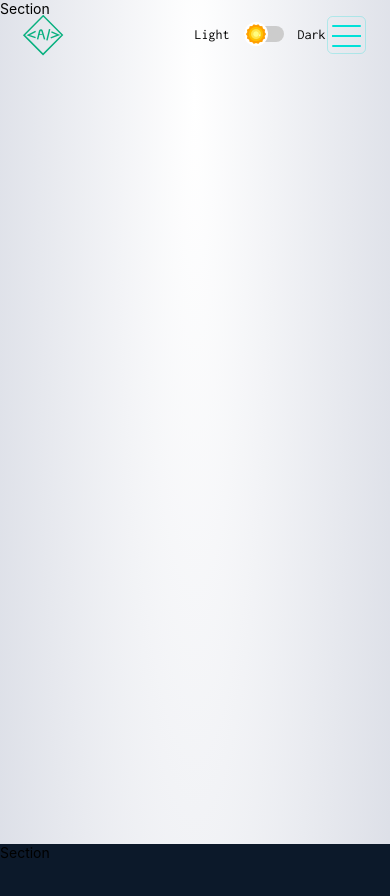
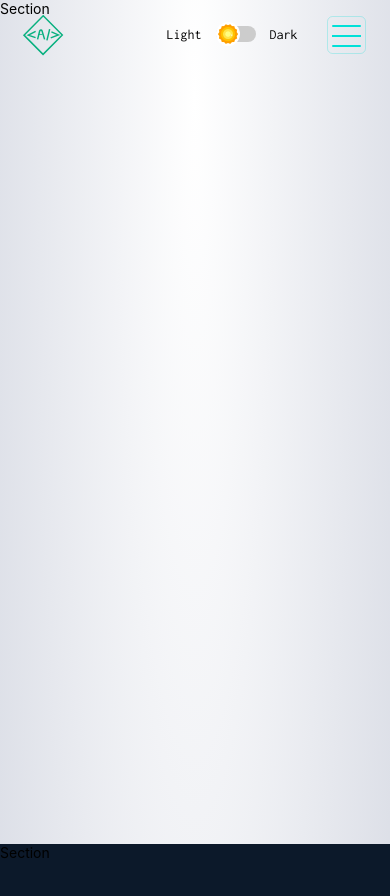
Before and after one commit to Mousticke/portfolio-new, a React (Create React App) app: page / in a window 390 px wide. Shown: the top 896 px of the page. Built offline with nearby package versions, Linux system fonts and the light colour scheme.

Commit message:
feat(style) : add global style for better render

```diff
--- a/src/components/Switch.jsx
+++ b/src/components/Switch.jsx
@@ -2,7 +2,7 @@ import React, { useContext } from 'react'
 import styled from 'styled-components'
 import night from '@resources/night.png'
 import sunny from '@resources/sunny.png'
-import { transitionAll } from '@styles'
+import { transitionAll, breakpoints } from '@styles'
 import { ThemeContext } from '../App'
 
 const SwitchContainer = styled.div`
@@ -10,6 +10,9 @@ const SwitchContainer = styled.div`
   position: relative;
   grid-area: theming;
   justify-content: center;
+  ${breakpoints.tablet`
+  justify-content: flex-end;
+  padding-right:2em;`}
 `
 
 const SwitchLabel = styled.label`
--- a/src/domains/Navbar/Navbar.jsx
+++ b/src/domains/Navbar/Navbar.jsx
@@ -47,8 +47,7 @@ const Nav = styled.nav`
   grid-template-areas:
     'logo'
     'navLinks'
-    'theming'
-    'hamburger';
+    'theming';
   align-items: center;
   position: relative;
   height: 100vh;
@@ -61,9 +60,9 @@ const Nav = styled.nav`
   height: inherit;
   width: 100%;
   grid-template-rows: 5rem;
-  grid-template-columns: 3rem minmax(auto, 1fr) 1fr 3rem;
+  grid-template-columns: 3rem minmax(auto, 1fr) 3rem;
   grid-template-areas:
-    "logo navLinks theming hamburger";
+    "logo theming hamburger";
   `};
 `
 
--- a/src/styles/GlobalStyle.js
+++ b/src/styles/GlobalStyle.js
@@ -9,10 +9,17 @@ const GlobalStyle = createGlobalStyle`
     box-sizing: border-box;
     width: 100%;
     font-size: ${fonts.size.root_giant};
-    ${breakpoints.giant`font-size: ${fonts.size.root_giant};`};
-    ${breakpoints.bigDesktop`font-size: ${fonts.size.root_bigDesktop};`};
-    ${breakpoints.desktop`font-size: ${fonts.size.root};`};
-    ${breakpoints.phablet`font-size: ${fonts.size.root_small};`};
+    /* Prevents iOS text size adjust after orientation change, without disabling user zoom */
+    -webkit-text-size-adjust: ${fonts.size.root_giant};
+    -ms-text-size-adjust: ${fonts.size.root_giant};
+    ${breakpoints.giant`font-size: ${fonts.size.root_giant}; -webkit-text-size-adjust: ${fonts.size.root_giant};
+    -ms-text-size-adjust: ${fonts.size.root_giant}; `};
+    ${breakpoints.bigDesktop`font-size: ${fonts.size.root_bigDesktop}; -webkit-text-size-adjust: ${fonts.size.root_bigDesktop};
+    -ms-text-size-adjust: ${fonts.size.root_bigDesktop}; `};
+    ${breakpoints.desktop`font-size: ${fonts.size.root}; -webkit-text-size-adjust: ${fonts.size.root};
+    -ms-text-size-adjust: ${fonts.size.root}; `};
+    ${breakpoints.phablet`font-size: ${fonts.size.root_small}; -webkit-text-size-adjust: ${fonts.size.root_small};
+    -ms-text-size-adjust: ${fonts.size.root_small}; `};
   }
   *,
   *:before,
@@ -83,7 +90,7 @@ const GlobalStyle = createGlobalStyle`
   h5,
   h6 {
     font-weight: ${fonts.weight.headers};
-    margin: 0 0 10px 0;
+    margin: 0.7rem 0;
   }
 
   svg {
@@ -91,6 +98,9 @@ const GlobalStyle = createGlobalStyle`
     height: 100%;
     fill: currentColor;
     vertical-align: middle;
+    &:not(:root) {
+    overflow: hidden;
+}
   }
 
   a {
@@ -101,9 +111,15 @@ const GlobalStyle = createGlobalStyle`
     position: relative;
     transition: ${transitionAll};
     cursor: pointer;
+    &:hover, &:active{
+      outline:0
+    }
   }
 
-
+  img {
+    border: 0; /* Removes border when inside 'a' element in IE6/7/8/9 */
+    -ms-interpolation-mode: bicubic; /* Improves image quality when scaled in IE7 */
+}
 
   ${transition};
 `
--- a/src/styles/breakpoints.js
+++ b/src/styles/breakpoints.js
@@ -16,7 +16,7 @@ export const breakpoints = Object.keys(sizes).reduce((accumulator, label) => {
   // const emSizeMin = sizes[label].min / 16
   const emSizeMax = sizes[label].max / 16
   accumulator[label] = (...args) => css`
-    @media (max-width: ${emSizeMax}em) {
+    @media (max-width: ${emSizeMax}rem) {
       ${css(...args)};s
     }
   `
```
